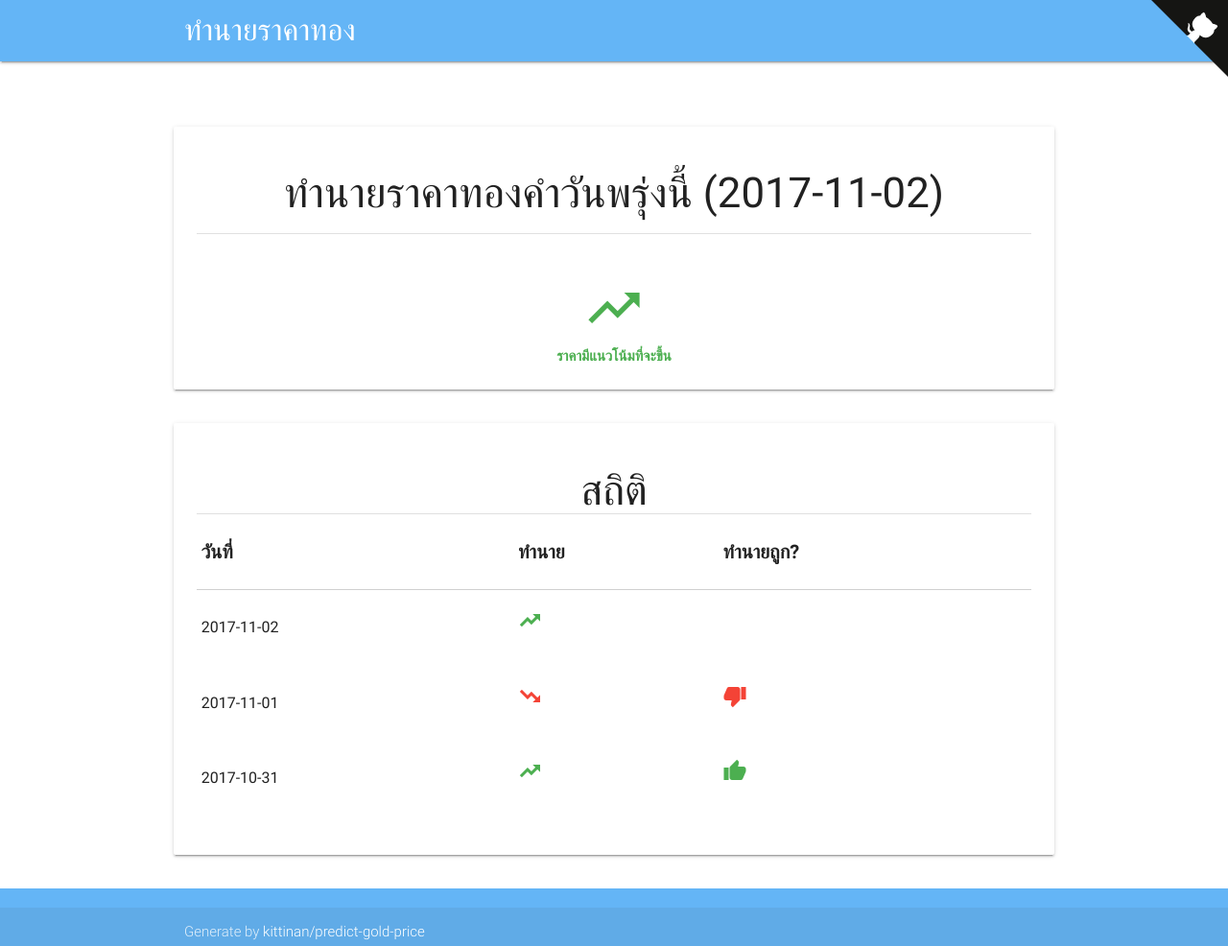
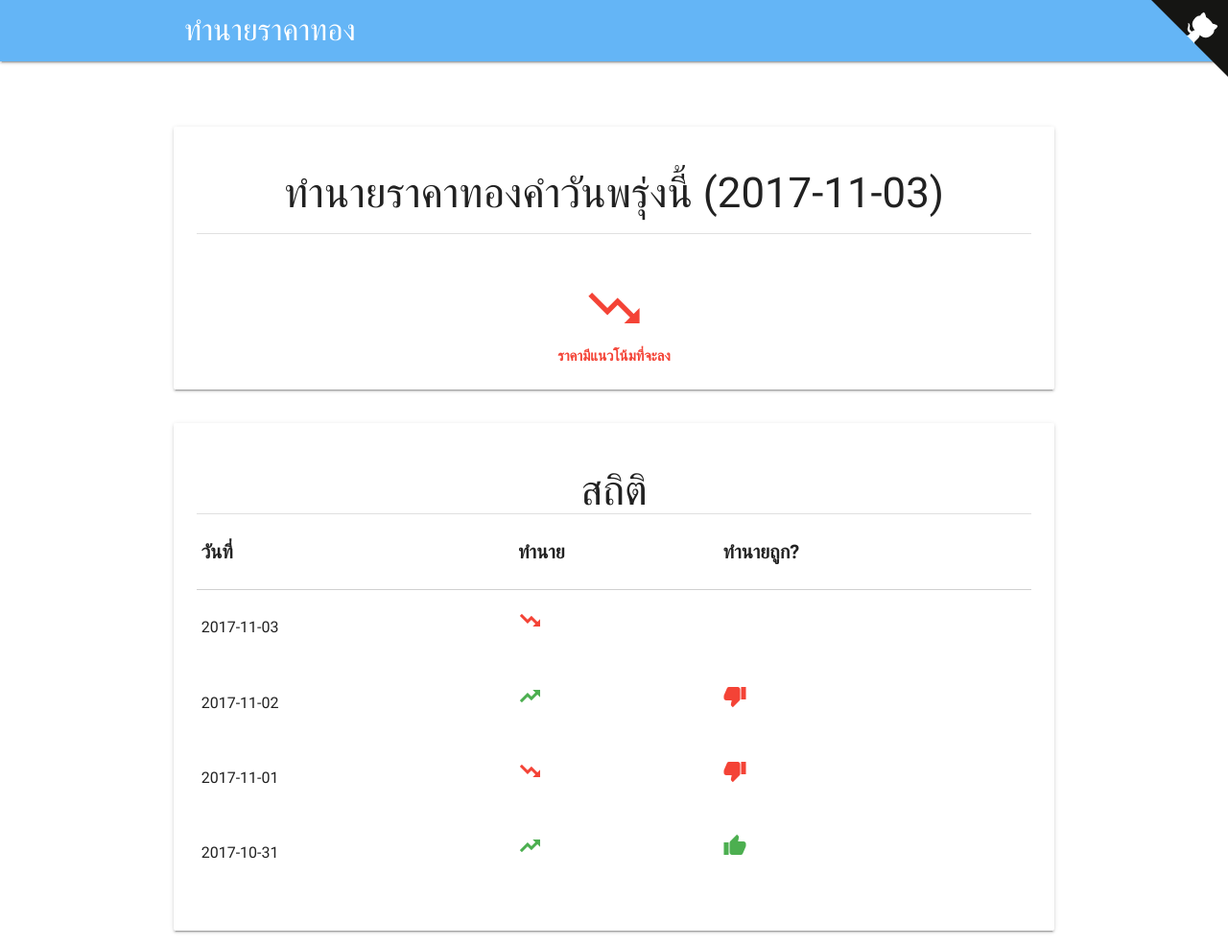
Before and after one commit to kittinan/predict-gold-price, a plain HTML site: page docs/index.html in a window 1280 px wide. Shown: the top 986 px of the page at 96% size. Drawn offline with nearby package versions, Linux system fonts and the light colour scheme.

Commit message:
Update data

```diff
--- a/docs/index.html
+++ b/docs/index.html
@@ -49,13 +49,13 @@
       <div class="row">
         <div class="card">
           <div class="card-content">
-            <h3>ทำนายราคาทองคำวันพรุ่งนี้ (2017-11-02)</h3>
+            <h3>ทำนายราคาทองคำวันพรุ่งนี้ (2017-11-03)</h3>
             <div class="divider"></div>
             <br><br>
 
-            <div class="green-text">
-              <i class="material-icons trend-icon">trending_up</i>
-              <div><b>ราคามีแนวโน้มที่จะขึ้น</b></div>
+            <div class="red-text">
+              <i class="material-icons trend-icon">trending_down</i>
+              <div><b>ราคามีแนวโน้มที่จะลง</b></div>
             </div>
 
           </div>
@@ -79,6 +79,18 @@
               <tbody>
 
                 <tr>
+                  <td>2017-11-03</td>
+                  <td>
+
+                    <i class="material-icons trend-icon red-text mini">trending_down</i>
+
+                  </td>
+                  <td>
+
+                  </td>
+                </tr>
+
+                <tr>
                   <td>2017-11-02</td>
                   <td>
 
@@ -86,6 +98,8 @@
 
                   </td>
                   <td>
+
+                    <i class="material-icons trend-icon red-text mini">thumb_down</i>
 
                   </td>
                 </tr>
--- a/golds.csv
+++ b/golds.csv
@@ -1230,3 +1230,4 @@ date,price
 2017-10-30,20050.0
 2017-10-31,20100.0
 2017-11-01,20100.0
+2017-11-02,20050.0
```
